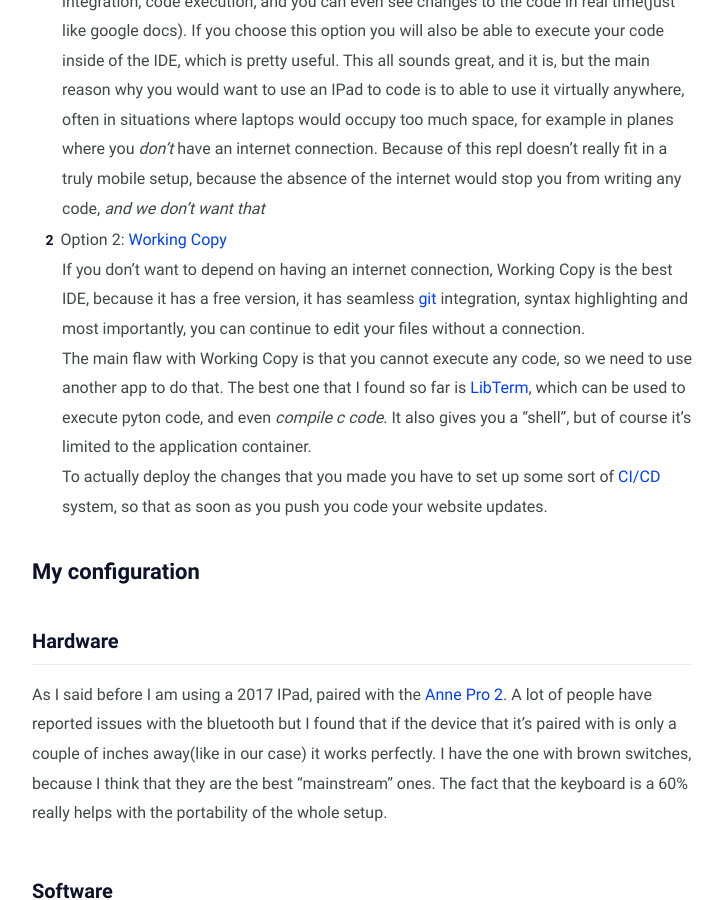
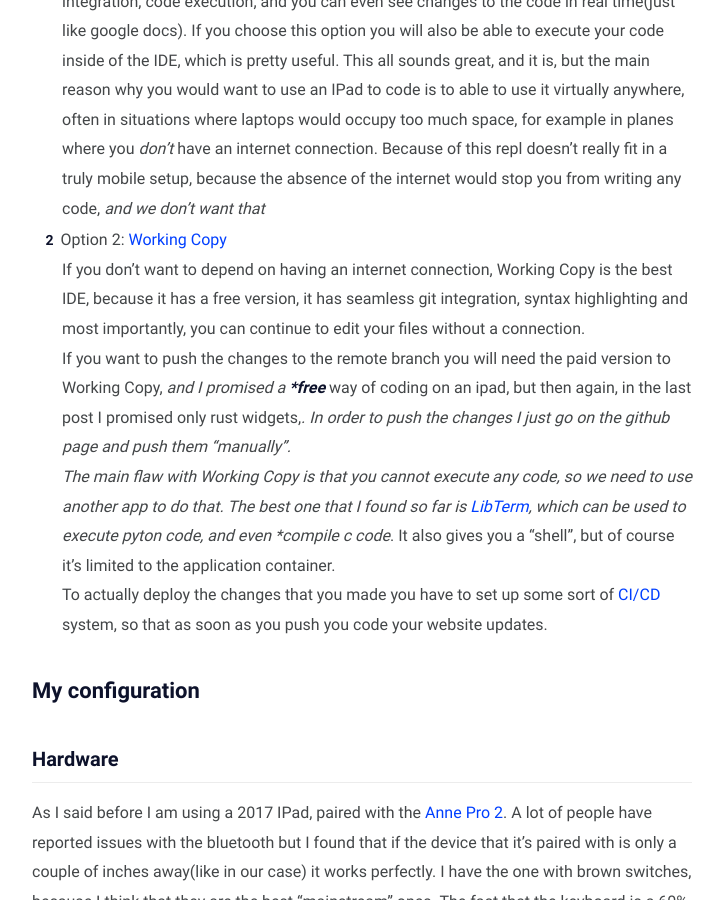
Before and after one commit to Ferryistaken/website, a Jekyll site: the page built from _posts/set-up-a-mobile-webdev-envirnomet-on-an-ipad-for-free/2020-07-19-set-up-a-mobile-webdev-envirnomet-on-an-ipad-for-free.markdown, in a window 1280 px wide and 900 px high, scrolled down 1305 px. Shown: the whole window, without its empty margins (278-1002 px from the left). Built offline with Jekyll 4.4.1, drawn with Linux system fonts in a browser that asks for light colours; some of the changed text lies outside the part shown.

```diff
--- a/_posts/set-up-a-mobile-webdev-envirnomet-on-an-ipad-for-free/2020-07-19-set-up-a-mobile-webdev-envirnomet-on-an-ipad-for-free.markdown
+++ b/_posts/set-up-a-mobile-webdev-envirnomet-on-an-ipad-for-free/2020-07-19-set-up-a-mobile-webdev-envirnomet-on-an-ipad-for-free.markdown
@@ -1,11 +1,11 @@
 ---
 layout: post
-title: “How to set up your IPad to be a mobile workstation for web development(and more) for free”
+title: How to set up your IPad to be a mobile workstation for web development(and more) for free
 date: “2020-07-19 16:22:34 -0400”
 tags: [blog, mobile, webdev, git, ide, coding, ipad]
 description: In this article I will tell you how to set up a fully working IDE for web development on any mobile device for free
 ---
-This article is about how you can turn your boring IPad(or any mobile device), into an *amazing*, fully functional, git intergrated, IDE for web development and light coding, completely for free.
+This article is about how you can turn your boring IPad(or any mobile device), into an *amazing*, fully functional, [git](https://git-scm.com/) intergrated, IDE for web development and light coding, completely for free.
 
 # Why?
 Sometimes you have(or want) to work in places where spaces is extremely limited, or maybe you just don't want to carry an heavy laptop around all the time. <br>
@@ -15,23 +15,24 @@ Sometimes you have(or want) to work in places where spaces is extremely limited,
 1. A mobile device <br>
 This guide is targeted for ios but the steps should basically be the same. I am using and recommed an IPad because of the bigger screen, but it really doesn't change anything. <br>
 2. An bluetooth Keyboard <br>
-This technically isn't *needed*, but realistically you aren't going to be able to do any work with the virtual keyboard covering up most of the screen. I am using the [Anne Pro 2]() but any bluetooth keyboard will do.
+This technically isn't *needed*, but realistically you aren't going to be able to do any work with the virtual keyboard covering up most of the screen. I am using the [Anne Pro 2](https://annepro2.com/products/kailh-box-switchobins-anne-pro-2-60-nkro-bluetooth-4-0-type-c-rgb-mechanical-gaming-keyboard?variant=28863929057357) but any bluetooth keyboard will do.
 
 ## The IDE
 1. Option 1: [Repl.it](https://repl.it/) <br>
 If you have an internet connection, the best ide has to be repl. It supports basically any language and, even though it's cloud based, it's quite fast. It has syntax highlighting, git integration, code execution, and you can even see changes to the code in real time(just like google docs). If you choose this option you will also be able to execute your code inside of the IDE, which is pretty useful. This all sounds great, and it is, but the main reason why you would want to use an IPad to code is to able to use it virtually anywhere, often in situations where laptops would occupy too much space, for example in planes where you *don't* have an internet connection. Because of this repl doesn't really fit in a truly mobile setup, because the absence of the internet would stop you from writing any code, *and we don't want that* <br>
-2. Option 2: [Working Copy]() <br>
-If you don't want to depend on having an internet connection, Working Copy is the best IDE, because it has a free version, it has seamless [git]() integration, syntax highlighting and most importantly, you can continue to edit your files without a connection. <br>
-The main flaw with Working Copy is that you cannot execute any code, so we need to use another app to do that. The best one that I found so far is [LibTerm](), which can be used to execute pyton code, and even *compile c code*. It also gives you a "shell", but of course it's limited to the application container. <br>
-To actually deploy the changes that you made you have to set up some sort of [CI/CD]() system, so that as soon as you push you code your website updates. <br>
+2. Option 2: [Working Copy](https://workingcopyapp.com/) <br>
+If you don't want to depend on having an internet connection, Working Copy is the best IDE, because it has a free version, it has seamless git integration, syntax highlighting and most importantly, you can continue to edit your files without a connection. <br>
+If you want to push the changes to the remote branch you will need the paid version to Working Copy, *and I promised a ***free*** way of coding on an ipad, but then again, in the last post I promised only rust widgets,*. In order to push the changes I just go on the github page and push them "manually". <br>
+The main flaw with Working Copy is that you cannot execute any code, so we need to use another app to do that. The best one that I found so far is [LibTerm](https://libterm.app/), which can be used to execute pyton code, and even *compile c code*. It also gives you a "shell", but of course it's limited to the application container. <br>
+To actually deploy the changes that you made you have to set up some sort of [CI/CD](https://en.wikipedia.org/wiki/CI/CD) system, so that as soon as you push you code your website updates. <br>
 
 ## My configuration
 ### Hardware
-As I said before I am using a 2017 IPad, paired with the [Anne Pro 2](). A lot of people have reported issues with the bluetooth but I found that if the device that it's paired with is only a couple of inches away(like in our case) it works perfectly. I have the one with brown switches, because I think that they are the best "mainstream" ones. The fact that the keyboard is a 60% really helps with the portability of the whole setup. <br>
+As I said before I am using a 2017 IPad, paired with the [Anne Pro 2](https://annepro2.com/products/kailh-box-switchobins-anne-pro-2-60-nkro-bluetooth-4-0-type-c-rgb-mechanical-gaming-keyboard?variant=28863929057357). A lot of people have reported issues with the bluetooth but I found that if the device that it's paired with is only a couple of inches away(like in our case) it works perfectly. I have the one with brown switches, because I think that they are the best "mainstream" ones. The fact that the keyboard is a 60% really helps with the portability of the whole setup. <br>
 
 ### Software
 I use Working Copy as my IDE because of the perfect git integration(it is more of a git client with an IDE built around of it than an IDE with some git features). The syntax highilighting works very well and it supports a lot of file formats. <br>
-In order to deploy my articles as soon as I push them I had to set up [Netlify]() so that it builds my jekill site every time that the master branch is updated, which basically means that as soon as I change my code, the site gets updated in a matter of minutes, so that I can publish new articles even without the use of a pc.
+In order to deploy my articles as soon as I push them I had to set up [Netlify](https://www.netlify.com/) so that it builds my jekill site every time that the master branch is updated, which basically means that as soon as I change my code, the site gets updated in a matter of minutes, so that I can publish new articles even without the use of a pc.
 <br>
 
 This is what I have been using for a few months now, ***and what this article is being written on***. Of course, this doesn't replace a *real* computer, but it surely helps with mobile development. I find this setup extremely useful on planes or in trips where I would bring my IPad(to watch movies) anyways.
```
